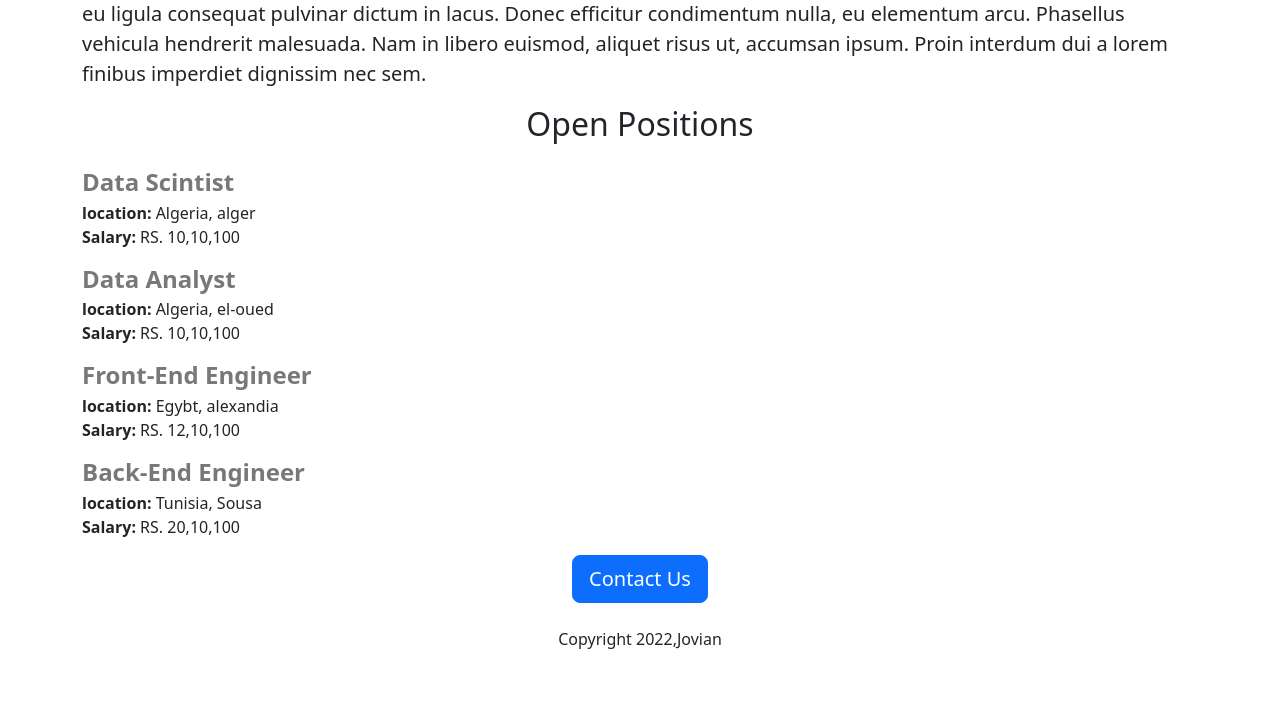
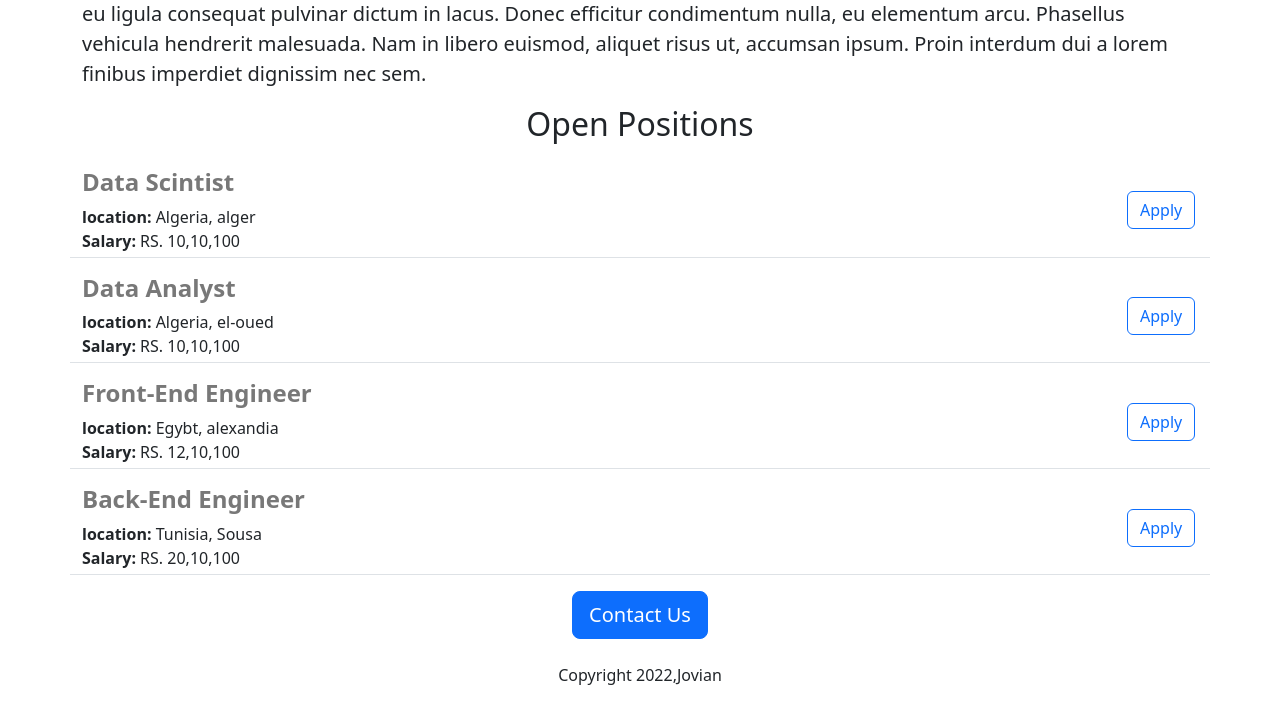
Before and after one commit to MohammedDerouiche/jovian-careers-website-v2, a Flask app: page / in a window 1280 px wide. Shown: the part 661-1364 px from the top of the page. Before the commit the page ends 1310 px from the top, so only its background shows below. Run offline with Flask 3, Linux system fonts and the light colour scheme.

Commit message:
add buttons for job list and borders between

```diff
--- a/templates/jobitem.html
+++ b/templates/jobitem.html
@@ -1,5 +1,6 @@
-<div style="margin-bottom: 16px;">
-    <h4 style="color:rgb(120,120,120); margin-bottom:4px"><b>{{job['title']}}</b></h4>
+<div class="border-bottom row align-items-center" style="margin-bottom: 16px; padding-bottom:4px;">
+    <div class="col-11">
+        <h4 style="color:rgb(120,120,120); margin-bottom:8px"><b>{{job['title']}}</b></h4>
         <div>
             <b>location:</b> {{job['location']}}
         </div>
@@ -9,3 +10,7 @@
         </div>
         {% endif %}
     </div>
+    <div class="col-1">
+        <button type="button" class="btn btn-outline-primary">Apply</button>
+    </div>
+</div>
```
Lines whose indentation alone changed are shown as unchanged.
